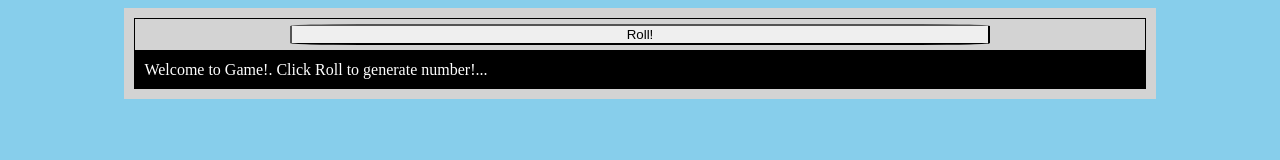
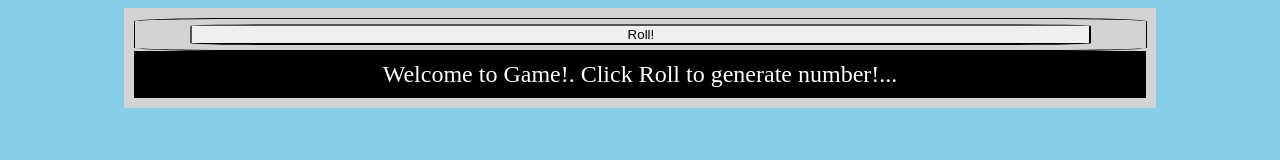
Before and after one commit to Dhaks13/Bingo_Game_Board, a plain HTML site: page index.html in a window 1280 px wide. Drawn offline with Linux system fonts and the light colour scheme.

Commit message:
modified styles.css

```diff
--- a/index.html
+++ b/index.html
@@ -8,14 +8,16 @@
 </head>
 
 <body>
-<div id="game">
+  <center>
+
+    <div id="game">
   <div id="controls">
-    <center>
     <button id="button1">Roll!</button>
-  </center>
   </div>
   <div id="text">Welcome to Game!. Click Roll to generate number!... </div>
 </div>
+</center>
+
 <script  src="script.js"></script>
 </body>
 
--- a/style.css
+++ b/style.css
@@ -6,6 +6,7 @@ body {
   background-color: black;
   color: white;
   padding: 10px;
+  font-size:x-large;
 }
 
 #game {
@@ -18,15 +19,17 @@ body {
 }
 
 #controls {
+  width: 99%;
+  height: 40%;
   border: 1px black solid;
   padding: 5px;
   align-items: center;
   align-self: center;
-
+  border-radius: 10%;
 }
 
 button {
-  width: 70%;
+  width: 90%;
   height: 100%;
   border-radius: 10%;
   align-self: center;
@@ -36,8 +39,12 @@ button {
   border: 1px black solid;
   color: black;
   padding: 5px;
+  width: 100%;
+  height: 80%;
 }
 
 .stat {
   padding-right: 10px;
+  width: 100%;
+  height: 80%;
 }
```
